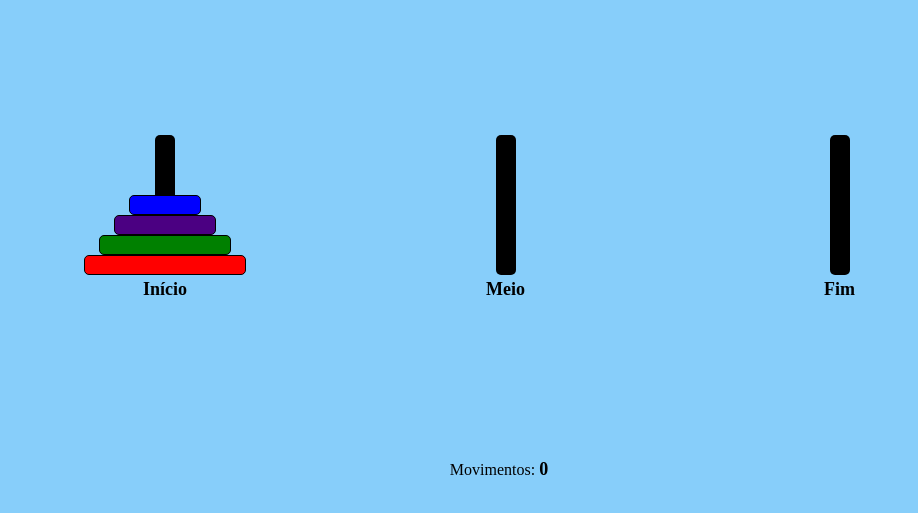
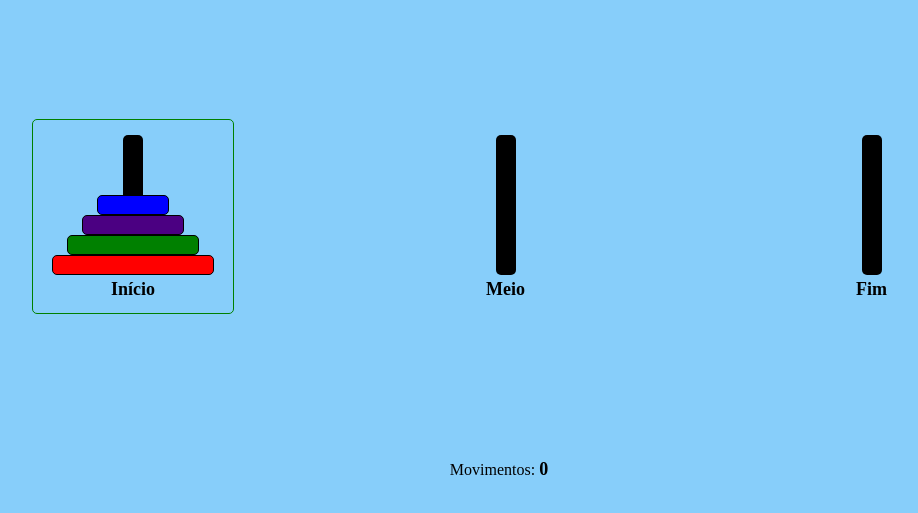
Before and after one commit to Charles-Pinheiro/hanoi-tower, a plain HTML site: page index.html in a window 1280 px wide. Both pictures are taken after a click on the element "Início". Shown: the part 249-762 px from the top of the page, without its empty margins (141-1059 px from the left). Drawn offline with Linux system fonts and the light colour scheme.

Commit message:
feat: selected box style

```diff
--- a/style.css
+++ b/style.css
@@ -75,8 +75,16 @@ div {
 }
 
 .box {
-    padding: 15px;
+    padding: 16px;
+    cursor: pointer;
 }
+
+div.selectedBox{
+    border: 1px solid green;
+    border-radius: 5px;
+    padding: 15px 78px;
+}
+
 
 .disk {
     height: 18px;
@@ -153,6 +161,10 @@ button {
         padding: 0 122px;
     }
 
+    .box {
+        padding: 16px 79px;
+    }
+
     .bar {
         height: 140px;
         width: 20px;
@@ -177,6 +189,15 @@ button {
     p {
         padding: 0 40vw;
     }
+
+    #win {
+        width: 24rem;
+        height: 19rem;
+    }
+
+    p#winMessage {
+        padding: 0;
+    }
 }
 
 @media screen and (min-width: 1024px) {
```
